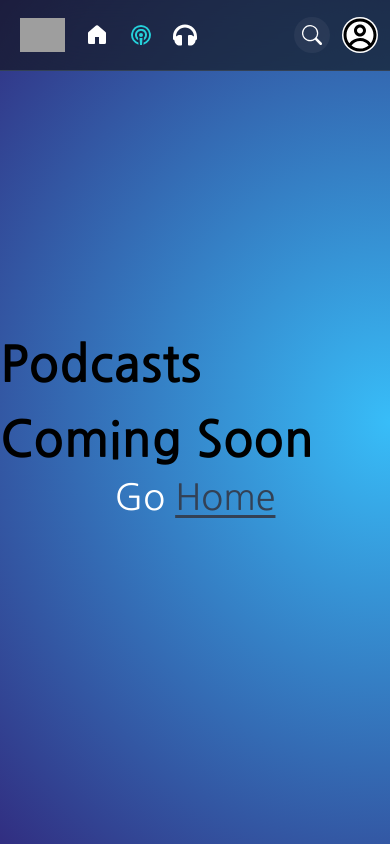
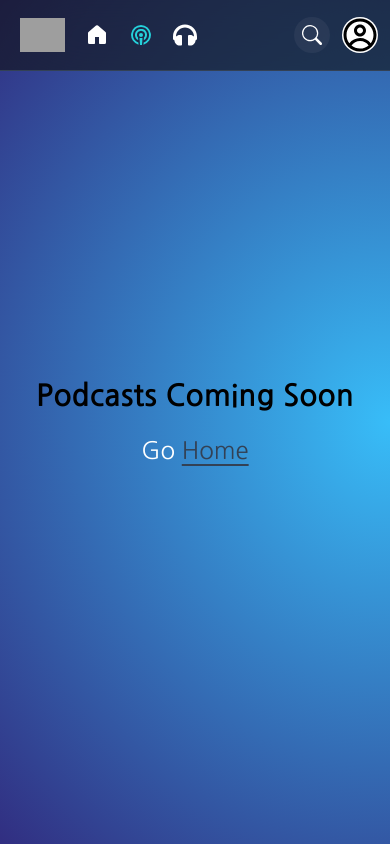
Before and after one commit to HighOnJalapenos/PrimeMusicProject, a React (Create React App) app: page /podcast in a window 390 px wide. Built offline with nearby package versions, Linux system fonts and the light colour scheme; no server answers; grey boxes are pictures that could not be loaded.

Commit message:
minor style changes to player and navbar

```diff
--- a/src/components/MusicPlayer/Track.jsx
+++ b/src/components/MusicPlayer/Track.jsx
@@ -16,7 +16,7 @@ const Track = ({ isPlaying, isActive, activeSong }) => {
           className="rounded-full"
         />
       </div>
-      <div className="sm:w-[50%] w-full truncate">
+      <div className="sm:w-[50%] w-40 truncate">
         <p className="md:text-lg md:font-bold text-white truncate text-base">
           {activeSong?.title ? activeSong?.title : "No active Song"}
         </p>
--- a/src/components/Navbar.js
+++ b/src/components/Navbar.js
@@ -23,9 +23,9 @@ export default function Navbar() {
 
   const handleShowInput = () => {
     if (window.innerWidth < 768) {
-      console.log(!showInput && inputRef.current);
       !showInput && inputRef.current.focus();
       setShowInput(!showInput);
+      navigate("/search");
     }
   };
 
@@ -126,7 +126,7 @@ export default function Navbar() {
               onChange={updateSearchTerm}
               type="text"
               className={`absolute md:block ${
-                window.innerWidth > 768
+                window.innerWidth >= 768
                   ? "block"
                   : showInput
                   ? "block z-[51] focus:fixed focus:left-0 focus:right-0 focus:top-0"
--- a/src/pages/Podcast.js
+++ b/src/pages/Podcast.js
@@ -7,10 +7,10 @@ const Podcast = () => {
   };
   return (
     <div className="fixed inset-0 z-49 bg-[radial-gradient(ellipse_at_right,_var(--tw-gradient-stops))] from-sky-400 to-indigo-900 flex text-white justify-center flex-col items-center">
-      <div className="text-[50px] font-bold text-black">
+      <div className="md:text-[50px] text-3xl font-bold text-black mb-5">
         Podcasts Coming Soon
       </div>
-      <div className="text-4xl">
+      <div className="md:text-4xl text-2xl">
         Go{" "}
         <button
           className="text-slate-700 underline underline-offset-[5px]"
```
